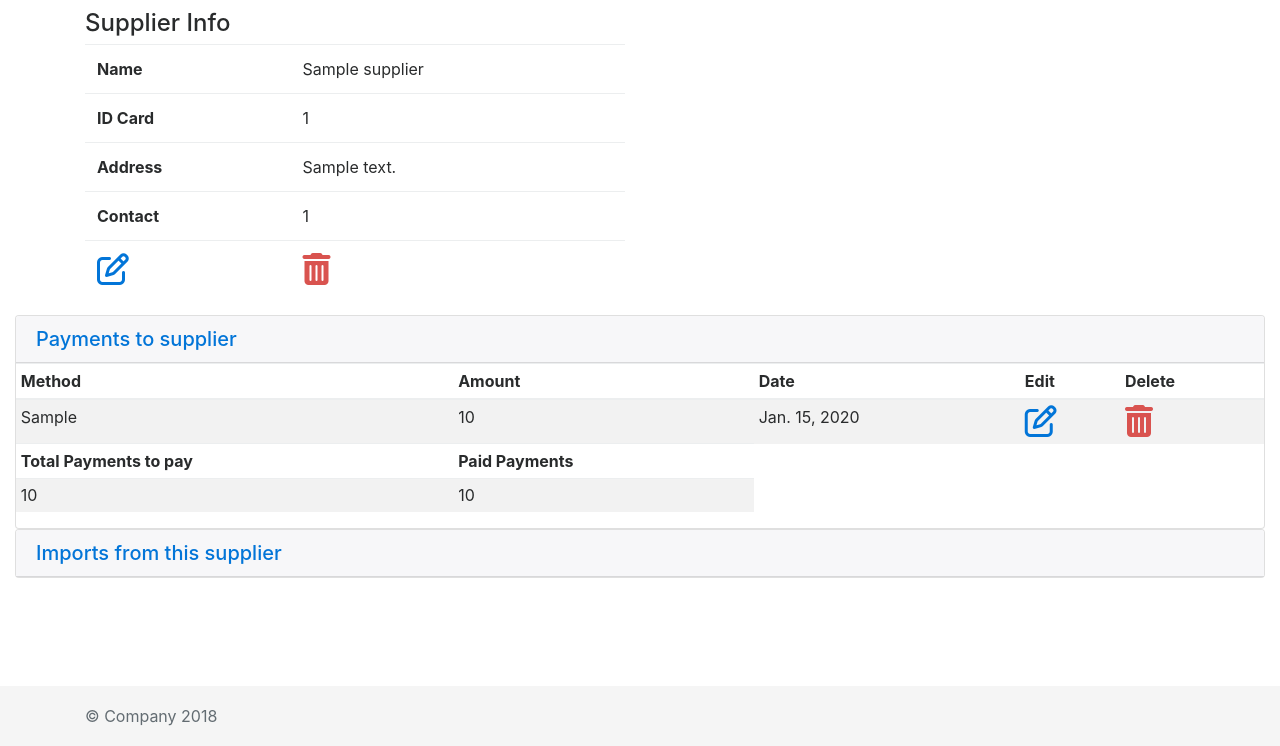
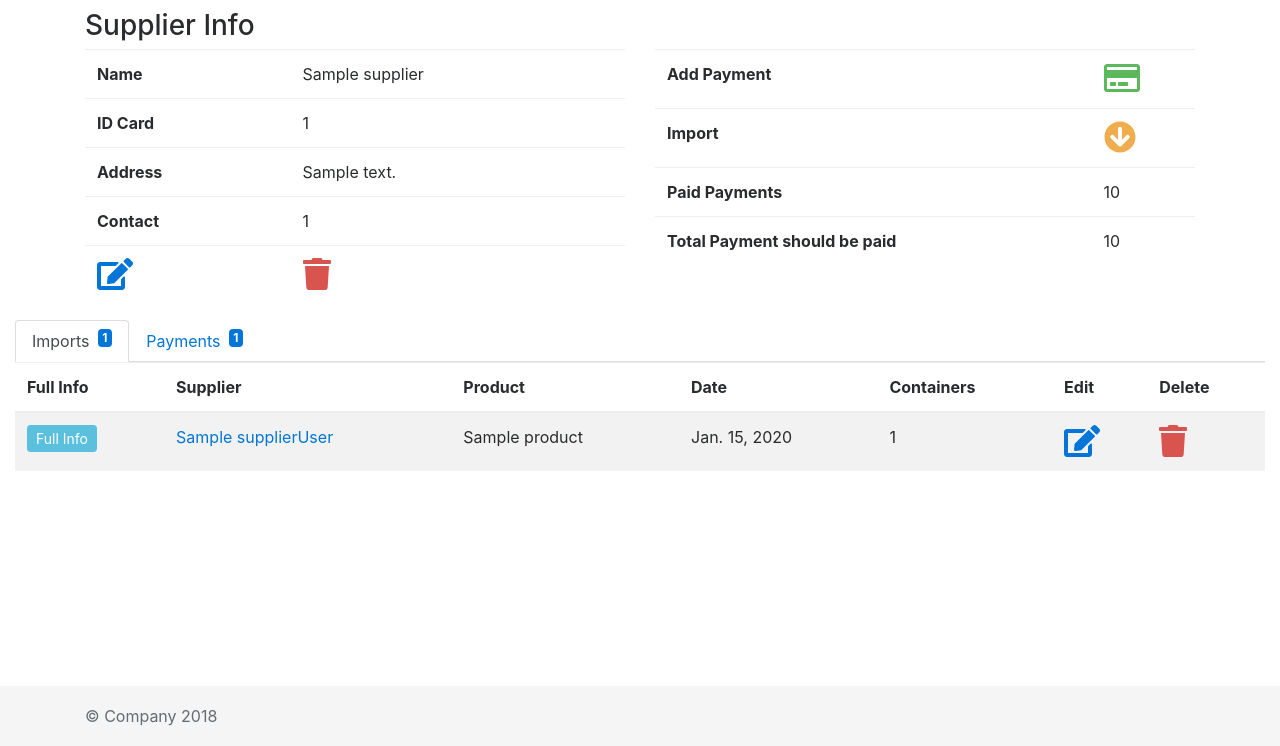
Before and after one commit to AsadullahFarooqi/InventoryWebApp, a Django app: a page that uses templates/snippets/js.html in a window 1280 px wide. Shown: the part 54-800 px from the top of the page. Run offline with Django 3.2, Linux system fonts and the light colour scheme; a user stored in the database is signed in; tables that the repository leaves empty hold one stand-in row (values such as "Sample post"); some libraries are stand-ins or nearby versions.

Commit message:
added few icons and others stylings

```diff
--- a/store/urls.py
+++ b/store/urls.py
@@ -14,11 +14,11 @@ urlpatterns = [
     url(r'^(?P<store_slug>[\w-]+)/add-product/$', views.ProductsCreateView.as_view(), name="add_product"),
     url(r'^(?P<store_slug>[\w-]+)/add-container-type/$', views.ContainerTypesCreateView.as_view(), name="add_container_type"),
 
-    url(r'^(?P<store_slug>[\w-]+)/add-import/$', views.ImportCreateView.as_view(), name="add_import"),
-    url(r'^(?P<store_slug>[\w-]+)/add-export/$', views.ExportCreateView.as_view(), name="add_export"),
+    url(r'^(?P<store_slug>[\w-]+)/(?P<supplier_slug>[\w-]+)/add-import/$', views.ImportCreateView.as_view(), name="add_import"),
+    url(r'^(?P<store_slug>[\w-]+)/(?P<customer_slug>[\w-]+)/add-export/$', views.ExportCreateView.as_view(), name="add_export"),
 
-    url(r'^(?P<store_slug>[\w-]+)/(?P<customer_slug>[\w-]+)/add-export-payments/$', views.ExportPaymentsCreateView.as_view(), name="add_export_payment"),
-    url(r'^(?P<store_slug>[\w-]+)/(?P<supplier_slug>[\w-]+)/add-import-payments/$', views.ImportPaymentsCreateView.as_view(), name="add_import_payment"),
+    url(r'^(?P<store_slug>[\w-]+)/(?P<customer_slug>[\w-]+)/add-export-payments/$', views.ExportPaymentsCreateView.as_view(), name="add_customer_payment"),
+    url(r'^(?P<store_slug>[\w-]+)/(?P<supplier_slug>[\w-]+)/add-import-payments/$', views.ImportPaymentsCreateView.as_view(), name="add_supplier_payment"),
 
     ############## LIST VIEWS  ******************
     url(r'^(?P<store_slug>[\w-]+)/suppliers-list/$', views.SupplierListView.as_view(), name="suppliers_list"),
@@ -46,8 +46,8 @@ urlpatterns = [
     url(r'^(?P<store_slug>[\w-]+)/(?P<product_slug>[\w-]+)/update-product/$', views.ProductsUpdateView.as_view(), name="update_product"),
     url(r'^(?P<store_slug>[\w-]+)/(?P<container_type_slug>[\w-]+)/update-container-type/$', views.ContainerTypesUpdateView.as_view(), name="update_container_type"),
 
-    url(r'^(?P<store_slug>[\w-]+)/(?P<import_slug>[\w-]+)/update-import/$', views.ImportUpdateView.as_view(), name="update_import"),
-    url(r'^(?P<store_slug>[\w-]+)/(?P<export_slug>[\w-]+)/update-export/$', views.ExportUpdateView.as_view(), name="update_export"),
+    url(r'^(?P<store_slug>[\w-]+)/(?P<supplier_slug>[\w-]+)/(?P<import_slug>[\w-]+)/update-import/$', views.ImportUpdateView.as_view(), name="update_import"),
+    url(r'^(?P<store_slug>[\w-]+)/(?P<customer_slug>[\w-]+)/(?P<export_slug>[\w-]+)/update-export/$', views.ExportUpdateView.as_view(), name="update_export"),
 
     url(r'^(?P<store_slug>[\w-]+)/(?P<customer_slug>[\w-]+)/(?P<payment_slug>[\w-]+)/update-payment/$', views.ExportPaymentsUpdateView.as_view(), name="update_export_payment"),
     url(r'^(?P<store_slug>[\w-]+)/(?P<supplier_slug>[\w-]+)/(?P<payment_slug>[\w-]+)/update-payment/$', views.ImportPaymentsUpdateView.as_view(), name="update_import_payment"),
--- a/templates/snippets/js.html
+++ b/templates/snippets/js.html
@@ -1,6 +1,9 @@
 {% load staticfiles %}
 
 <script src="https://use.fontawesome.com/de19a2c42f.js"></script>
+<script defer src="https://use.fontawesome.com/releases/v5.0.6/js/all.js"></script>
+
+
 <script src="https://code.jquery.com/jquery-3.2.1.slim.min.js" integrity="sha384-KJ3o2DKtIkvYIK3UENzmM7KCkRr/rE9/Qpg6aAZGJwFDMVNA/GpGFF93hXpG5KkN" crossorigin="anonymous"></script>
 <script src="https://cdnjs.cloudflare.com/ajax/libs/popper.js/1.12.9/umd/popper.min.js" integrity="sha384-ApNbgh9B+Y1QKtv3Rn7W3mgPxhU9K/ScQsAP7hUibX39j7fakFPskvXusvfa0b4Q" crossorigin="anonymous"></script>
 <script src="https://maxcdn.bootstrapcdn.com/bootstrap/4.0.0-beta.3/js/bootstrap.min.js" integrity="sha384-a5N7Y/aK3qNeh15eJKGWxsqtnX/wWdSZSKp+81YjTmS15nvnvxKHuzaWwXHDli+4" crossorigin="anonymous"></script>
--- a/templates/store/import_details.html
+++ b/templates/store/import_details.html
@@ -18,7 +18,7 @@
             <th>Store</th> <td>{{ import.store }}</td>
           </tr>
           <tr>
-            <th>Supplier</th> <td>{{ import.supplier }}</td>
+            <th>Supplier</th><td><strong><a href="{% url 'store:supplier_profile' import.store.slug import.supplier.slug %}">{{ import.supplier }}</td>
           </tr>
           <tr>
             <th>Recipt Number from supplier</th> <td>{{ import.supplier_recipt_number}}</td>
--- a/templates/store/supplier_profile.html
+++ b/templates/store/supplier_profile.html
@@ -8,10 +8,11 @@
 {% block content %}
 
   <div class="container">
-    <h3 class="h4">Supplier Info</h3>
+
+    <h3 >Supplier Info</h3>
+
     <div class="row">
-
-      <div class="col-6">
+      <div class="col-sm-6">
         <div class="table-responsive">
           <table class="table">
             <tr>
@@ -30,11 +31,37 @@
               <th>Contact</th>
               <td>{{ supplier.contact }}</td>
             </tr>
+
             <tr>
-              <td><a href="{% url 'store:update_supplier' supplier.store.slug supplier.slug %}">
-                <i class="fa fa-edit fa-2x" aria-hidden="true"></i></a></td>
-              <td><a href="{% url 'store:delete_supplier' supplier.store.slug supplier.slug %}">
-                <i class="fa fa-trash text-danger fa-2x" aria-hidden="true"></i></a></td>
+              <td><a href="{% url 'store:update_supplier' supplier.store.slug supplier.slug %}"><i class="fa fa-edit fa-2x" aria-hidden="true"></i></a></td>
+
+              <td><a href="{% url 'store:delete_supplier' supplier.store.slug supplier.slug %}"><i class="fa fa-trash text-danger fa-2x" aria-hidden="true"></i></a></td>
+            </tr>
+
+          </table>
+        </div>
+      </div>
+      <div class="col-sm-6">
+        <div class="table-responsive">
+          <table class="table">
+            <tr>
+              <th>Add Payment</th>
+              <td><a title="Add Payments!" href="{% url 'store:add_supplier_payment' supplier.store.slug supplier.slug %}"><i class="far fa-credit-card text-success fa-2x"></i></a></td>
+            </tr>
+            <tr>
+              <th>Import</th>
+              <td><a href="{% url 'store:add_import' supplier.store.slug supplier.slug %}"><i class="fas fa-arrow-circle-down text-warning fa-2x"></i></a></td>
+            </tr>
+
+            <tr>
+              <th>Paid Payments</th>
+              <td>{{ supplier.paid_payments }}</td>
+
+            </tr>
+
+            <tr>
+              <th>Total Payment should be paid</th>
+              <td>{{ supplier.payments_should_be_paid }}</td>
             </tr>
           </table>
         </div>
@@ -43,24 +70,48 @@
   </div>
 
 
+  <ul class="nav nav-tabs" id="myTab" role="tablist">
+    <li class="nav-item">
+      <a class="nav-link active" id="import-tab" data-toggle="tab" href="#import" role="tab" aria-controls="import" aria-selected="true">Imports <span class="badge badge-primary ml-2 float-right">{{ supplier.supplier_imports.all.count }}</span></a>
+    </li>
+    <li class="nav-item">
+      <a class="nav-link" id="payments-tab" data-toggle="tab" href="#payments" role="tab" aria-controls="payments" aria-selected="false">Payments <span class="badge badge-primary ml-2 float-right">{{ supplier.supplier_payments.all.count }}</span></a>
+    </li>
+  </ul>
+  <div class="tab-content" id="myTabContent">
+    <div class="tab-pane fade show active" id="import" role="tabpanel" aria-labelledby="import-tab">
+      <table class="table table-striped">
+              <thead>
+                <tr>
+                  <th>Full Info</th>
+                  <th>Supplier</th>
+                  <th>Product</th>
+                  <th>Date</th>
+                  <th>Containers</th>
+                  <th>Edit</th>
+                  <th>Delete</th>
 
-
-  <div id="accordion" role="tablist">
-    <div class="card">
-      <div class="card-header" role="tab" id="headingOne">
-        <h5 class="mb-0">
-          <a data-toggle="collapse" href="#collapseOne" role="button" aria-expanded="true" aria-controls="collapseOne">
-            Payments to supplier
-            <span class="badge badge-primary float-right">{{ supplier.import_payments.all.count }}</span>
-          </a>
-        </h5>
-      </div>
-
-      <div id="collapseOne" class="collapse show" role="tabpanel" aria-labelledby="headingOne" data-parent="#accordion">
-        <div class="card-body">
-          <div class="table-responsive">
-
-            <table class="table table-striped table-sm">
+                </tr>
+              </thead>
+              <tbody>
+                {% for import in supplier.supplier_imports.all %}
+                <tr>
+                    <td><a href="{% url 'store:import_details' import.store.slug import.slug %}" class="btn btn-sm btn-info" role="button">Full Info</a></td>
+                    <td><a href="{% url 'store:supplier_profile' import.store.slug import.supplier.slug %}">{{ import.supplier }}</a></td>
+                    <td>{{ import.containers_of }}</td>
+                    <td>{{ import.date }}</td>
+                    <td>{{ import.number_of_containers }}</td>
+                    <td><a href="{% url 'store:update_import' import.store.slug supplier.slug import.slug %}">
+                      <i class="fa fa-edit fa-2x" aria-hidden="true"></i></a></td>
+                    <td><a href="{% url 'store:delete_import' import.store.slug import.slug %}">
+                      <i class="fa fa-trash fa-2x text-danger" aria-hidden="true"></i></a></td>
+                  </tr>
+                {% endfor %}
+              </tbody>
+            </table>
+    </div>
+    <div class="tab-pane fade" id="payments" role="tabpanel" aria-labelledby="payments-tab">
+      <table class="table table-striped table-sm">
               <thead>
                 <tr>
                   <th>Method</th>
@@ -82,68 +133,12 @@
                     <i class="fa fa-trash fa-2x text-danger" aria-hidden="true"></i></a></td>
                 </tr>
                 {% endfor %}
-                <tr>
-                  <th>Total Payments to pay</th>
-                  <th>Paid Payments</th>
-                </tr>
-                <tr>
-                  <td>{{ supplier.payments_should_be_paid }}</td>
-                  <td>{{ supplier.paid_payments }}</td>
-                </tr>
+
               </tbody>
             </table>
-          </div>
-        </div>
-      </div>
-    </div>
-
-    <div class="card">
-      <div class="card-header" role="tab" id="headingTwo">
-        <h5 class="mb-0">
-          <a class="collapsed" data-toggle="collapse" href="#collapseTwo" role="button" aria-expanded="false" aria-controls="collapseTwo">
-            Imports from this supplier <span class="badge badge-primary float-right">{{ import.import_exports.all.count }}</span>
-          </a>
-        </h5>
-      </div>
-      <div id="collapseTwo" class="collapse" role="tabpanel" aria-labelledby="headingTwo" data-parent="#accordion">
-        <div class="card-body">
-          <div class="table-responsive">
-
-            <table class="table table-striped">
-              <thead>
-                <tr>
-                  <th>Full Info</th>
-                  <th>Supplier</th>
-                  <th>Product</th>
-                  <th>Date</th>
-                  <th>Containers</th>
-                  <th>Edit</th>
-                  <th>Delete</th>
-
-                </tr>
-              </thead>
-              <tbody>
-                {% for import in supplier.supplier_imports.all %}
-                <tr>
-                    <td><a href="{% url 'store:import_details' import.store.slug import.slug %}" class="btn btn-sm btn-info" role="button">Full Info</a></td>
-                    <td><a href="{% url 'store:supplier_profile' import.store.slug import.supplier.slug %}">{{ import.supplier }}</a></td>
-                    <td>{{ import.containers_of }}</td>
-                    <td>{{ import.date }}</td>
-                    <td>{{ import.number_of_containers }}</td>
-                    <td><a href="{% url 'store:update_import' import.store.slug import.slug %}">
-                      <i class="fa fa-edit fa-2x" aria-hidden="true"></i></a></td>
-                    <td><a href="{% url 'store:delete_import' import.store.slug import.slug %}">
-                      <i class="fa fa-trash fa-2x text-danger" aria-hidden="true"></i></a></td>
-                  </tr>
-                {% endfor %}
-              </tbody>
-            </table>
-
-          </div>
-
-        </div>
-      </div>
     </div>
   </div>
 
+
+
 {% endblock %}
--- a/templates/store/suppliers_list.html
+++ b/templates/store/suppliers_list.html
@@ -25,7 +25,7 @@
       {% for supplier in object_list %}
         <tbody>
           <tr>
-            <td><a href="{% url 'store:supplier_profile' supplier.store.slug supplier.slug %}"> {{ supplier.name }}</a></td>
+            <td style="font-size: 20px;"><a href="{% url 'store:supplier_profile' supplier.store.slug supplier.slug %}"> {{ supplier.name }}</a></td>
             <td>{{ supplier.address }}</td>
             <td>{{ supplier.contact }}</td>
             <td>{{ supplier.paid_payments }}</td>
```
Also changed, not shown: templates/store/customer_profile.html (+74 -85 lines), templates/store/dashboard.html (+62 -18 lines), company/migrations/0002_auto_20180221_1349.py (added), store/migrations/0002_auto_20180221_1349.py (added).
